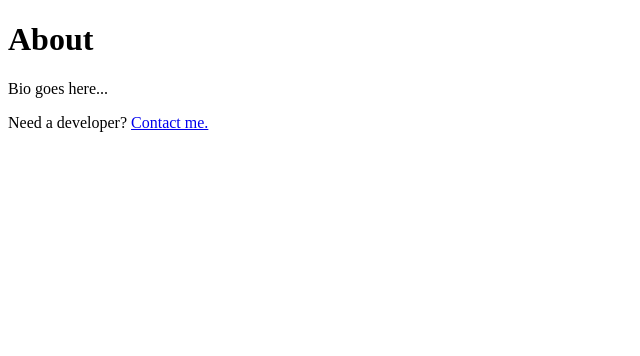
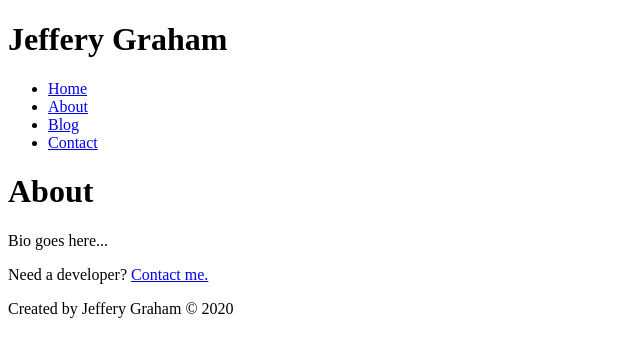
Before and after one commit to jefferygraham/jeffery-graham, a Gatsby site: page /about in a window 1280 px wide. Shown: the whole page, without its empty margins (0-640 px from the left). Built offline with nearby package versions, Linux system fonts and the light colour scheme; Gatsby itself is replaced by a stand-in of ours.

Commit message:
chore: add header/footer

```diff
--- /dev/null
+++ b/src/components/footer.js
@@ -0,0 +1,11 @@
+import React from 'react'
+
+const Footer = () => {
+    return (
+        <footer>
+            <p>Created by Jeffery Graham © 2020</p>
+        </footer>
+    )
+}
+
+export default Footer
--- /dev/null
+++ b/src/components/header.js
@@ -0,0 +1,20 @@
+import React from 'react'
+import { Link } from 'gatsby'
+
+const Header = () => {
+    return (
+        <header>
+            <h1>Jeffery Graham</h1>
+            <nav>
+                <ul>
+                    <li><Link to="/">Home</Link></li>
+                    <li><Link to="/about">About</Link></li>
+                    <li><Link to="/blog">Blog</Link></li>
+                    <li><Link to="/contact">Contact</Link></li>
+                </ul>
+            </nav>
+        </header>
+    )
+}
+
+export default Header
--- a/src/pages/about.js
+++ b/src/pages/about.js
@@ -1,12 +1,16 @@
 import React from 'react';
 import { Link } from 'gatsby';
+import Header from '../components/header'
+import Footer from '../components/footer'
 
 const AboutPage = () => {
     return (
         <div>
+            <Header />
             <h1>About</h1>
             <p>Bio goes here...</p>
             <p>Need a developer? <Link to='/contact'>Contact me.</Link></p>
+            <Footer />
         </div>
     )
 }
--- a/src/pages/blog.js
+++ b/src/pages/blog.js
@@ -1,10 +1,14 @@
 import React from 'react';
+import Header from '../components/header'
+import Footer from '../components/footer'
 
 const BlogPage = () => {
     return (
         <div>
+            <Header />
             <h1>Blog</h1>
             <p>Posts go here...</p>
+            <Footer />
         </div>
     )
 }
--- a/src/pages/index.js
+++ b/src/pages/index.js
@@ -1,12 +1,16 @@
 import React from 'react';
 import { Link } from 'gatsby';
+import Footer from '../components/footer'
+import Header from '../components/header'
 
 const IndexPage = () => {
     return (
         <div>
+            <Header />
             <h1>Hello!</h1>
             <h2>I'm Jeffery, a front-end developer living in the DC-metro area.</h2>
             <p>Need a developer? <Link to='/contact'>Contact me.</Link></p>
+            <Footer />
         </div>
     )
 }
```
Also changed, not shown: src/pages/contact.js (+11 -2 lines).
